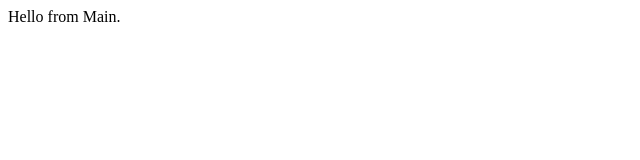
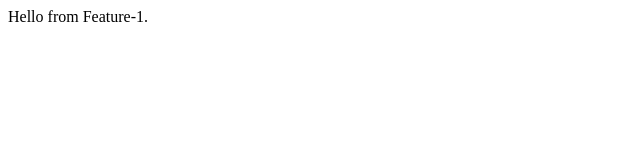
Before and after one commit to MDMonirujjaman805/local-repo, a plain HTML site: page index.html in a window 1280 px wide. Shown: the full height of the page, 0-640 px from the left. Drawn offline with Linux system fonts and the light colour scheme.

Commit message:
commit from feature1

```diff
--- a/index.html
+++ b/index.html
@@ -1 +1 @@
-<p>Hello from Main.</p>
+<p>Hello from Feature-1.</p>
```
